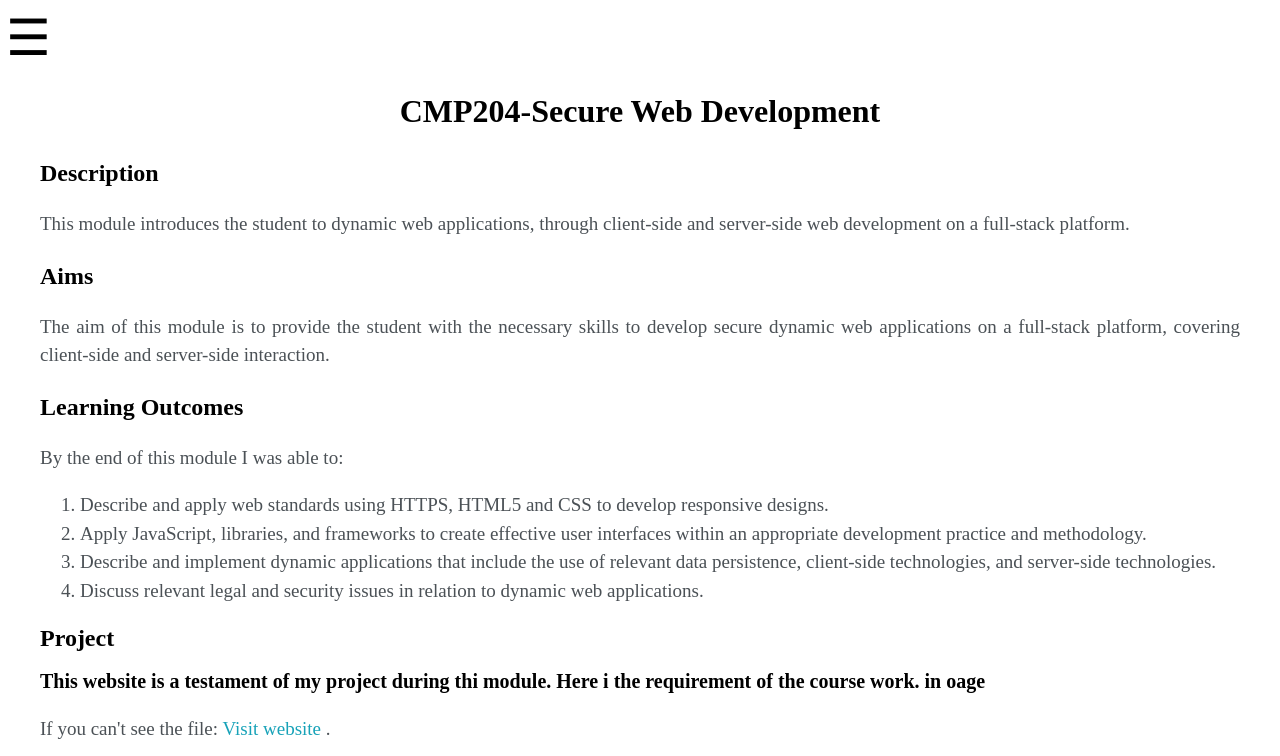
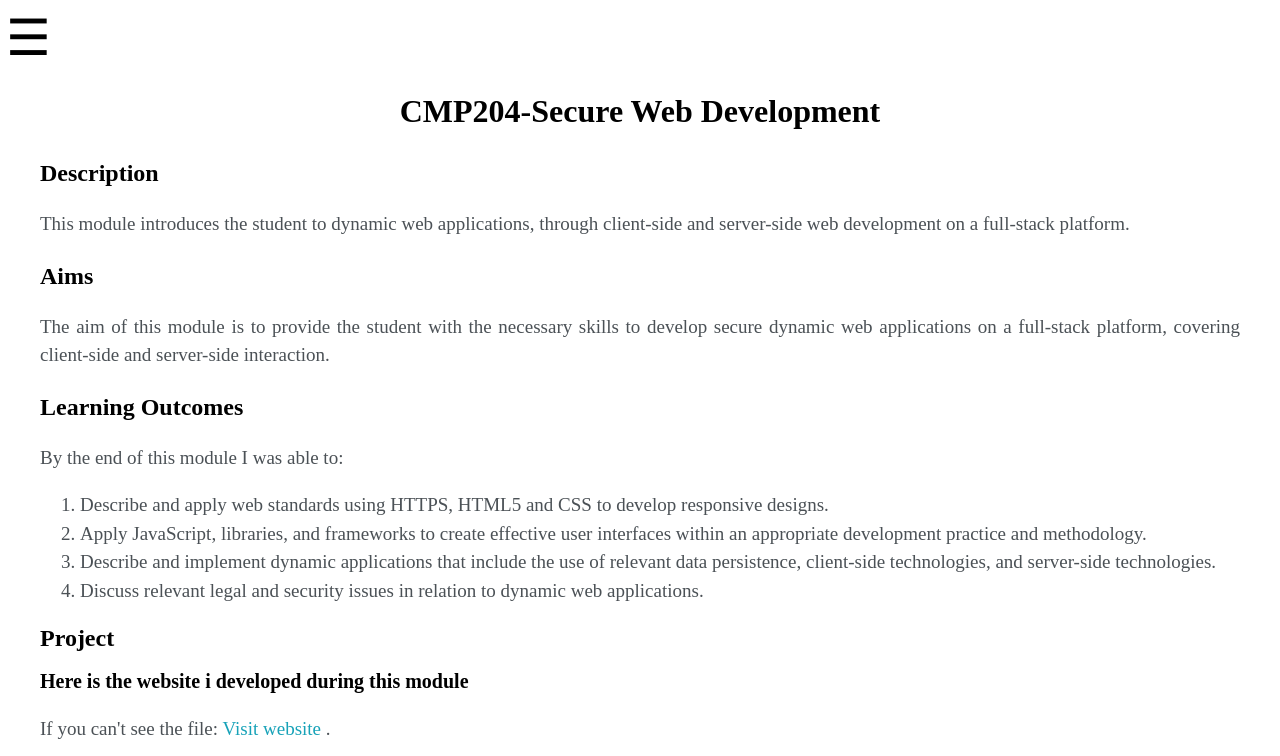
Before and after one commit to maw0yemi/get-to-know-me, a plain HTML site: page Y2-CMP204.html in a window 1280 px wide. Shown: the top 756 px of the page. Drawn offline with nearby package versions, Linux system fonts and the light colour scheme.

Commit message:
Update Y2-CMP204.html

```diff
--- a/Y2-CMP204.html
+++ b/Y2-CMP204.html
@@ -54,7 +54,7 @@
 
         <h5>Project</h5>
 
-		<h6> This website is a testament of my project during thi module. Here i the requirement of the course work. in oage</h6>
+		<h6> Here is the website i developed during this module</h6>
        <object type="application/pdf" width="600" height="400">
             <p>If you can't see the file:
             <a href="https://mayar.abertay.ac.uk/~2103939/cmp204/coursework/">Visit website </a>.</p>
```
